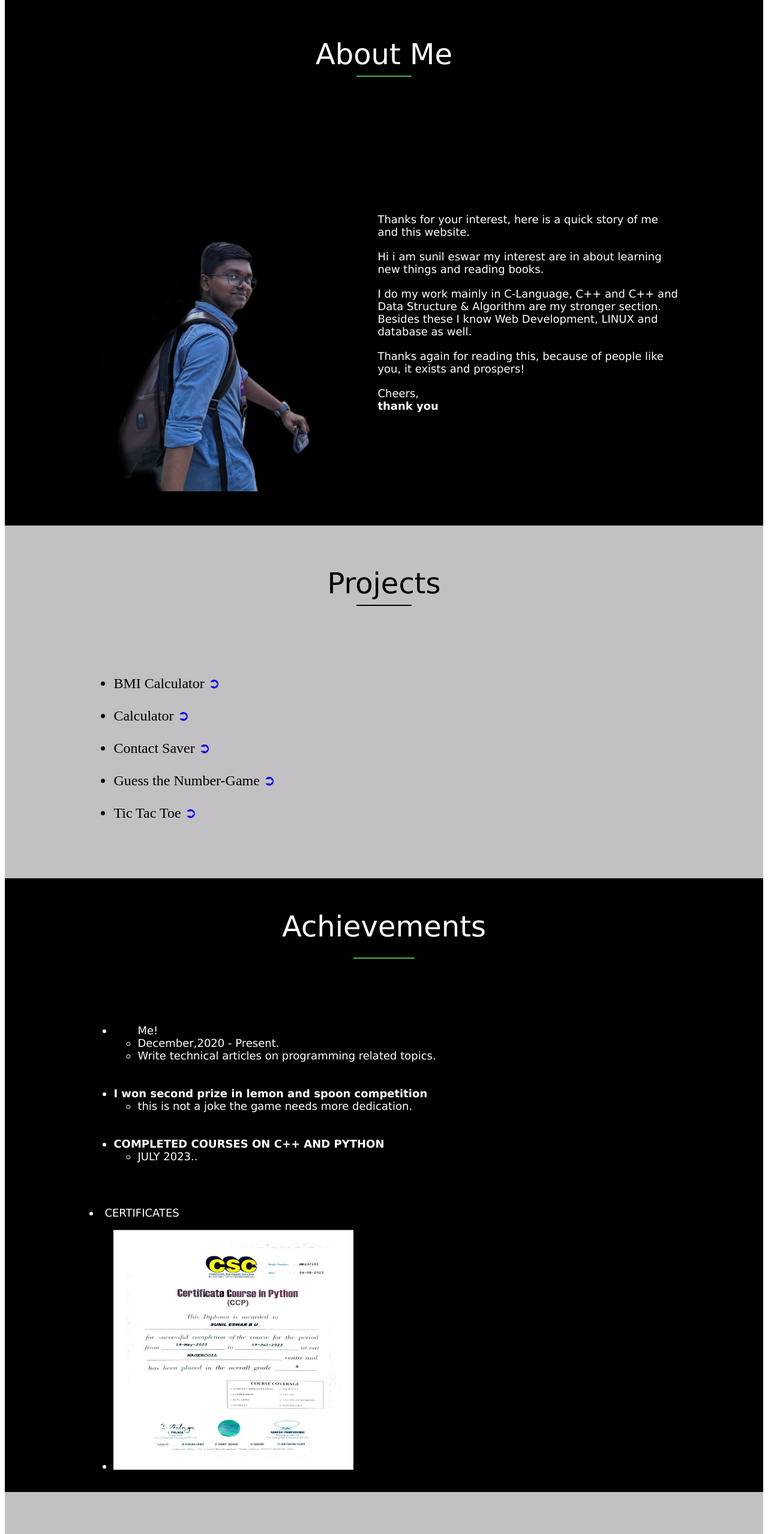
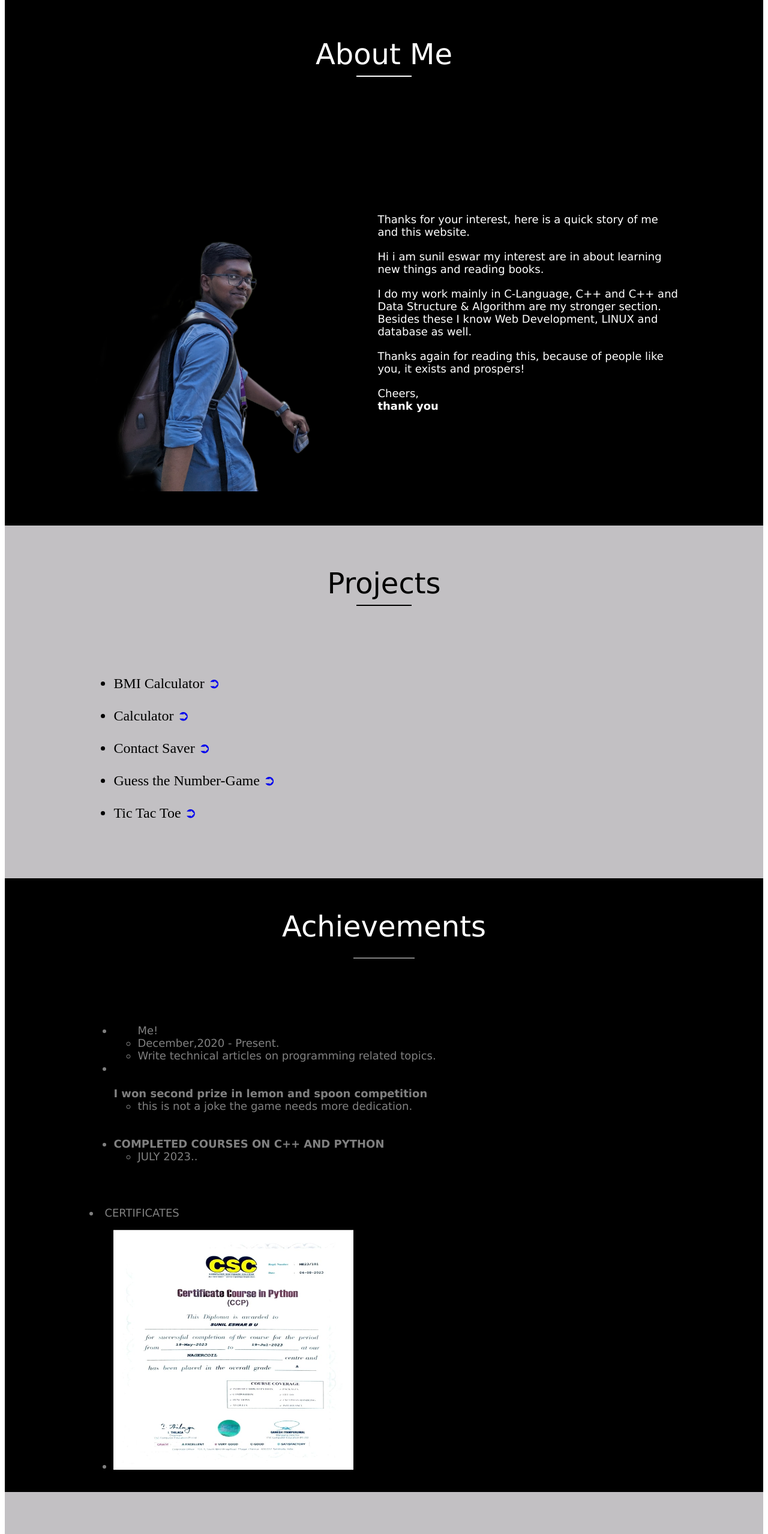
Before and after one commit to sunileswara/portfolio, a plain HTML site: page index.html in a window 1280 px wide. Shown: the part 240-2797 px from the top of the page at 60% size. Drawn offline with Linux system fonts and the light colour scheme.

Commit message:
Update index.html

```diff
--- a/index.html
+++ b/index.html
@@ -135,7 +135,7 @@
 								color="white">
 								About Me
 							</font>
-							<hr color="#4CAF50" width="90">
+							<hr color="white" width="90">
 						</td>
 					</tr>
 
@@ -283,21 +283,21 @@
 						<td height="180" align="center" valign="middle">
 							<font face="Verdana" size="7" color="white">
 								Achievements
-								<hr color="#4CAF50" width="100">
+								<hr color="grey" width="100">
 							</font>
 						</td>
 					</tr>
 
 					<tr>
 						<td>
-							<font face="Verdana" size="4" color="white">
+							<font face="Verdana" size="4" color="grey">
 								<ul>
 									<li>
 										<b></b>
 										<ul>Me!
-											<li>
-												December,2020 - Present.
-											</li>
+										<li>
+										December,2020 - Present.
+										</li>
 											<li>
 												Write technical articles
 												on programming related topics.
@@ -306,9 +306,8 @@
 									</li>
 
 									<li>
-										<hr color="black">
-										<hr color="black">
-										<hr color="black">
+										<br>
+										<br>
 										<b>I won second prize in lemon and spoon competition
 
                                         </b>
```
